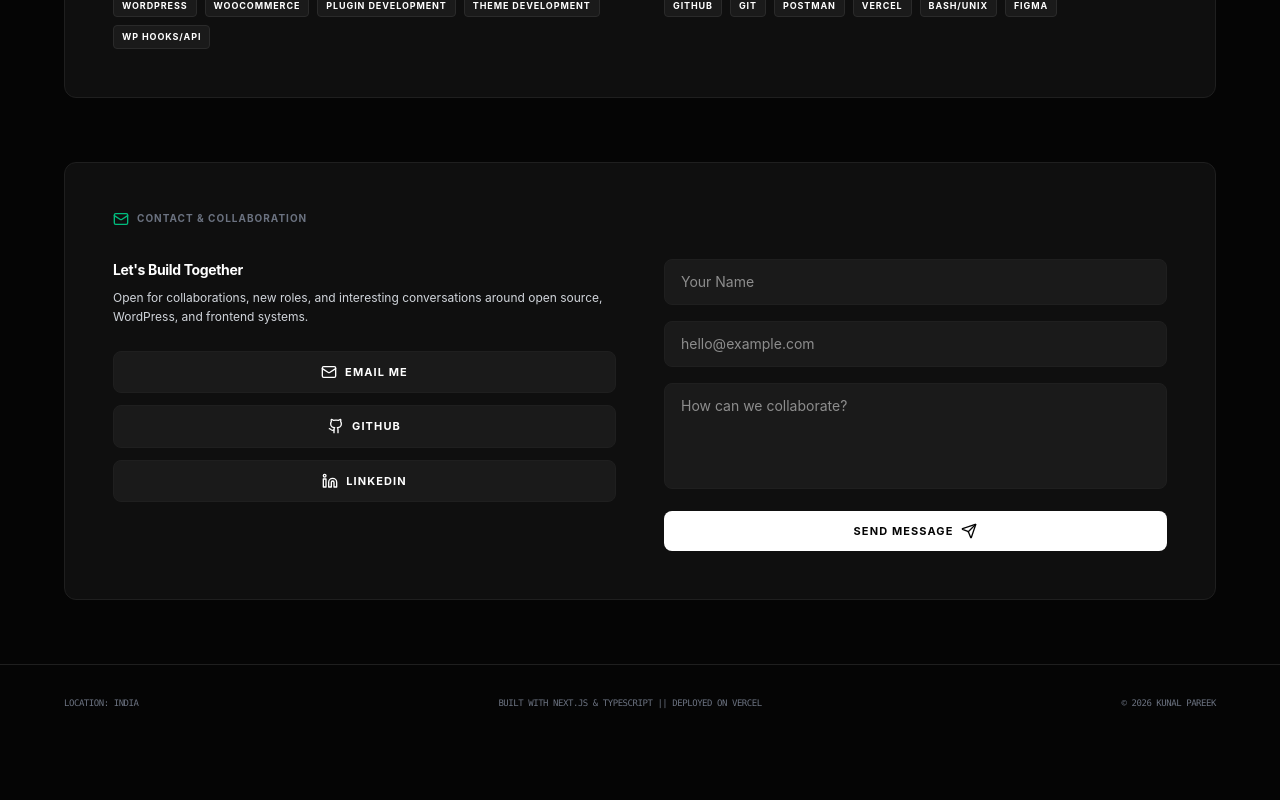
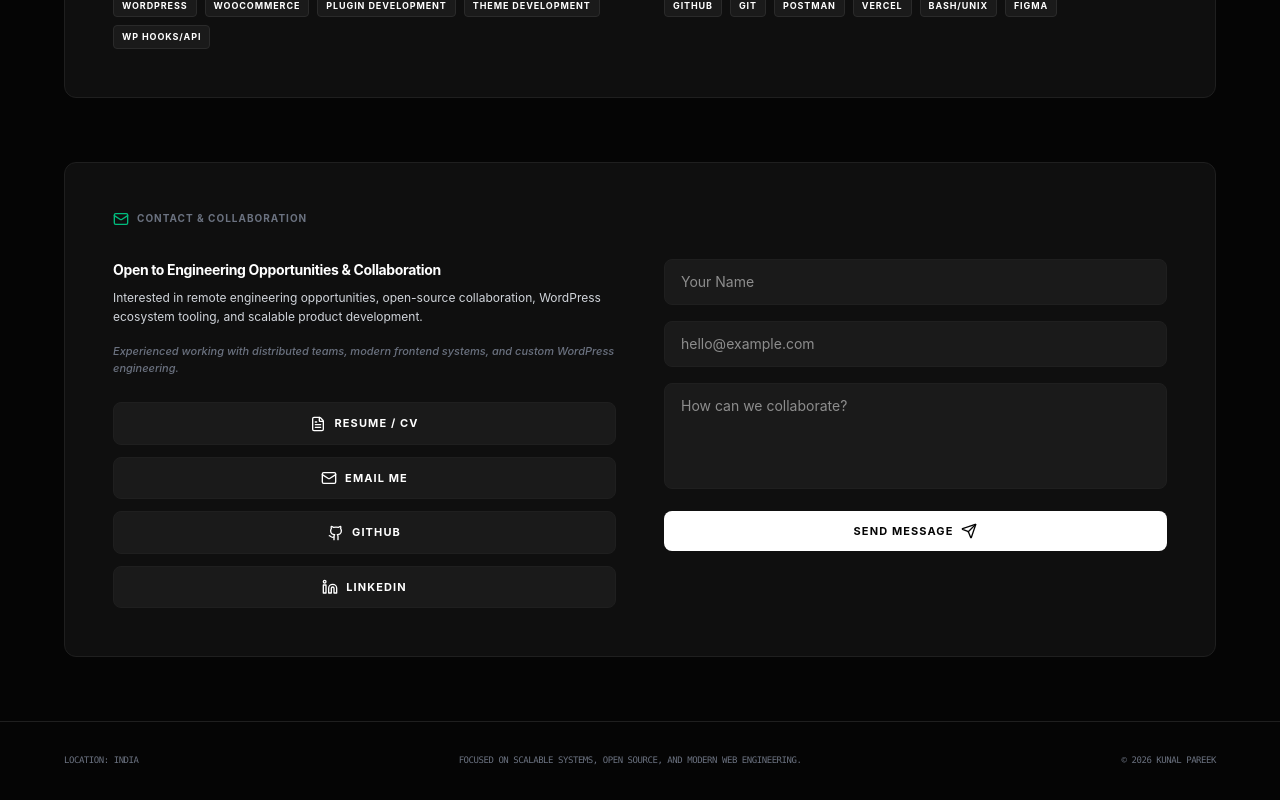
Before and after one commit to KunalPareek21/kunal-pareek-portfolio, a Next.js app: page / in a window 1280 px wide. Shown: the part 5062-5862 px from the top of the page. Before the commit the page ends 5805 px from the top, so only its background shows below. Built offline with nearby package versions, Linux system fonts and the light colour scheme; no server answers.

Commit message:
chore: update contact and footer content

```diff
--- a/components/layout/Footer.tsx
+++ b/components/layout/Footer.tsx
@@ -3,7 +3,7 @@ export function Footer() {
     <footer className="mt-8 border-t py-8 px-8 md:px-12 lg:px-16 transition-colors duration-300" style={{ borderColor: 'var(--border)' }}>
       <div className="max-w-[1400px] mx-auto flex flex-col md:flex-row justify-between items-center gap-4 text-[9px] font-mono tracking-tighter uppercase relative z-10" style={{ color: 'var(--text-muted)' }}>
         <p>LOCATION: INDIA</p>
-        <p className="text-center md:text-right hidden sm:block">BUILT WITH NEXT.JS &amp; TYPESCRIPT || DEPLOYED ON VERCEL</p>
+        <p className="text-center md:text-right hidden sm:block">Focused on scalable systems, open source, and modern web engineering.</p>
         <p>&copy; {new Date().getFullYear()} KUNAL PAREEK</p>
       </div>
     </footer>
--- a/components/sections/Contact.tsx
+++ b/components/sections/Contact.tsx
@@ -1,6 +1,6 @@
 'use client';
 
-import { Mail, Github, Linkedin, Send, CheckCircle2, AlertCircle } from "lucide-react";
+import { Mail, Github, Linkedin, Send, CheckCircle2, AlertCircle, FileText } from "lucide-react";
 import Link from "next/link";
 import { motion, AnimatePresence } from "motion/react";
 import { useState, useEffect } from "react";
@@ -97,13 +97,20 @@ export function Contact() {
         <div className="grid md:grid-cols-2 gap-12">
           <div className="space-y-6">
             <div>
-              <h3 className="text-[14px] font-bold tracking-tight mb-2" style={{ color: 'var(--text-primary)' }}>Let&apos;s Build Together</h3>
-              <p className="text-[12px] leading-relaxed" style={{ color: 'var(--text-secondary)' }}>
-                Open for collaborations, new roles, and interesting conversations around open source, WordPress, and frontend systems.
+              <h3 className="text-[14px] font-bold tracking-tight mb-2" style={{ color: 'var(--text-primary)' }}>Open to Engineering Opportunities &amp; Collaboration</h3>
+              <p className="text-[12px] leading-relaxed mb-4" style={{ color: 'var(--text-secondary)' }}>
+                Interested in remote engineering opportunities, open-source collaboration, WordPress ecosystem tooling, and scalable product development.
+              </p>
+              <p className="text-[11px] font-medium leading-relaxed italic" style={{ color: 'var(--text-muted)' }}>
+                Experienced working with distributed teams, modern frontend systems, and custom WordPress engineering.
               </p>
             </div>
 
             <div className="space-y-3">
+              <Link href="/resume.pdf" target="_blank" rel="noopener noreferrer" className="w-full flex items-center justify-center gap-2 text-[11px] uppercase tracking-widest font-bold py-3 rounded-lg transition-colors border hover:bg-emerald-500/10 hover:text-emerald-500 hover:border-emerald-500/30" style={{ backgroundColor: 'var(--card-secondary)', borderColor: 'var(--border)', color: 'var(--text-primary)' }}>
+                <FileText className="w-4 h-4" />
+                Resume / CV
+              </Link>
               <Link href="mailto:kunalpareek56@gmail.com" className="w-full flex items-center justify-center gap-2 text-[11px] uppercase tracking-widest font-bold py-3 rounded-lg transition-colors border" style={{ backgroundColor: 'var(--card-secondary)', borderColor: 'var(--border)', color: 'var(--text-primary)' }}>
                 <Mail className="w-4 h-4" />
                 Email Me
```
